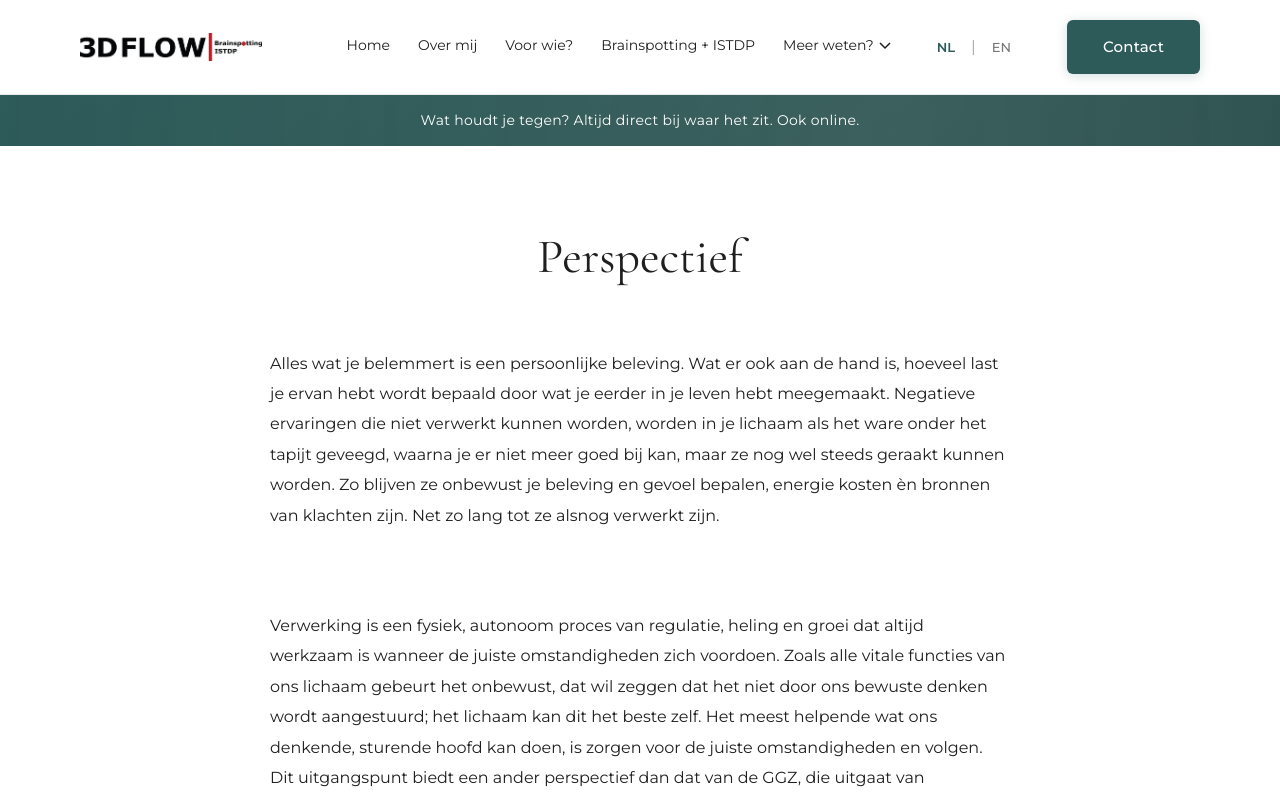
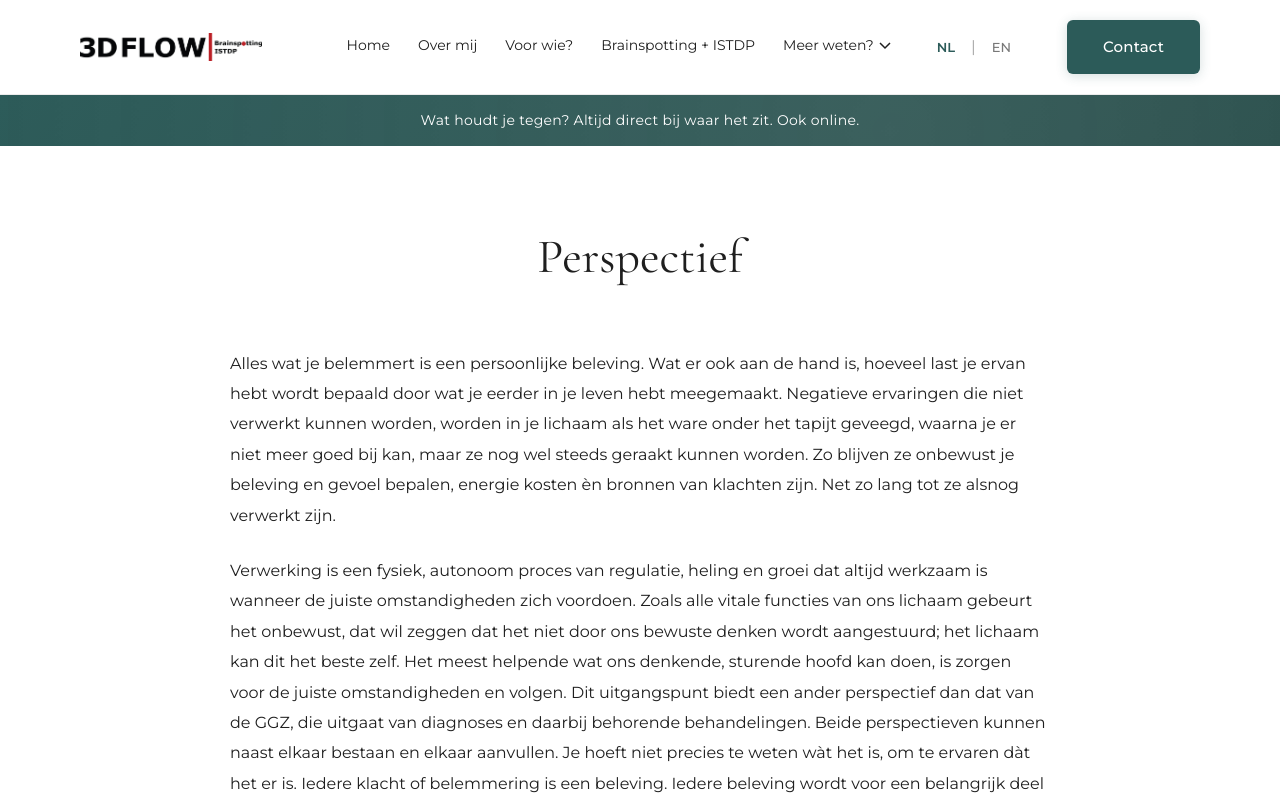
Before and after one commit to tjallingvds/3dflow, a React (Vite) app: page /perspectief in a window 1280 px wide. Shown: the top 799 px of the page. Built offline with nearby package versions, Linux system fonts and the light colour scheme.

Commit message:
add english support

```diff
--- a/src/styles/Perspectief.css
+++ b/src/styles/Perspectief.css
@@ -19,14 +19,19 @@
   text-align: center;
 }
 
-.page-content {
+.perspectief-page .page-content {
   display: flex;
   flex-direction: column;
-  gap: 30px;
+  gap: 0;
 }
 
-.content-section {
+.perspectief-page .content-section {
   padding: 0;
+  margin-bottom: 25px;
+}
+
+.perspectief-page .content-section:last-of-type {
+  margin-bottom: 50px;
 }
 
 .page-paragraph {
```
